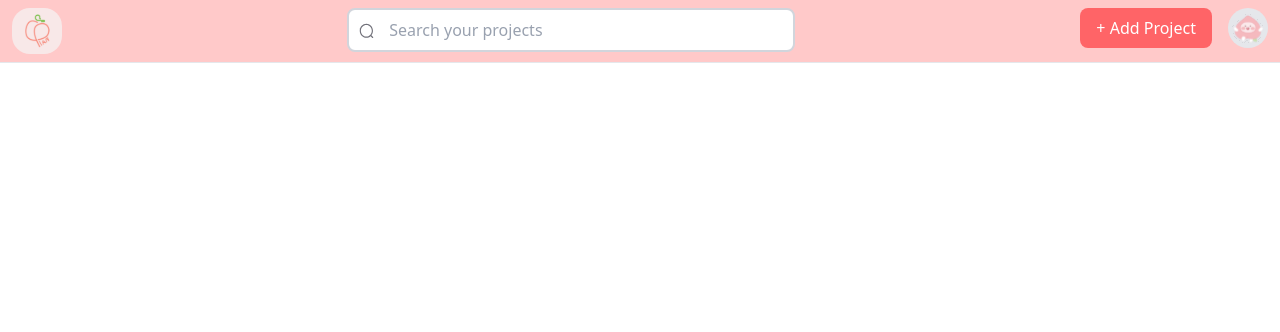
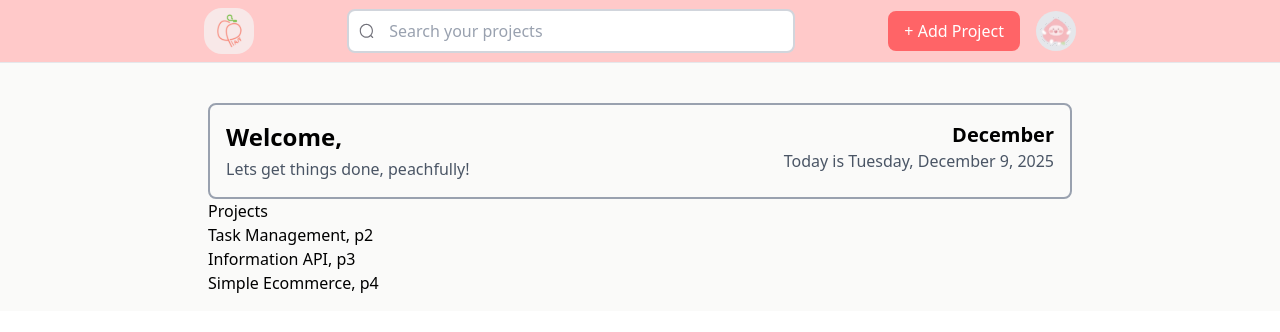
Before and after one commit to aletheaalmas/peachplan, a React (Vite) app: page / in a window 1280 px wide. Shown: the top 332 px of the page. Built offline with nearby package versions, Linux system fonts and the light colour scheme.

Commit message:
feat: add welcome section

```diff
--- a/src/app.tsx
+++ b/src/app.tsx
@@ -1,11 +1,14 @@
 import { SearchBar } from "./components/search-bar";
 import { Button } from "./components/button";
+import { WelcomeSection } from "./components/welcome-section";
+import { Projects } from "./components/projects";
 
 export function App() {
   return (
-    <div>
+    <div className="bg-stone-50">
       <header>
-        <div className="w-full flex justify-between px-3 py-2 border-b border-gray-200 bg-red-200">
+        <div className="w-full border-b border-gray-200 bg-red-200">
+          <div className="max-w-4xl mx-auto flex justify-between items-center px-3 py-2">
             <img
               className="flex gap-3"
               src="/logo.svg"
@@ -17,9 +20,9 @@ export function App() {
             <SearchBar />
             <div className="flex justify-between gap-4">
               <Button label="+ Add Project" />
-            <span className="w-10 h-10 rounded-full bg-gray-200">
+              <span className="w-10 h-10 rounded-full overflow-hidden bg-gray-200">
                 <img
-                className="flex p-1"
+                  className="p-1 object-cover"
                   src="/avatar.svg"
                   alt="User Avatar"
                   width={50}
@@ -28,7 +31,15 @@ export function App() {
               </span>
             </div>
           </div>
+        </div>
       </header>
+      <main className="p-4 max-w-4xl mx-auto">
+        <div>
+        <WelcomeSection />
+        </div>
+
+        <Projects />
+      </main>
     </div>
   );
 }
--- a/src/components/welcome-section.tsx
+++ b/src/components/welcome-section.tsx
@@ -12,15 +12,19 @@ export function WelcomeSection() {
   });
 
   return (
-    <div>
-      <div>
-        <h2>Welcome</h2>
-        <p>Lets get things done, peachfully</p>
-      </div>
+    <div className="border-2 border-gray-400 rounded-lg p-4 mt-6">
+      <div className="flex justify-between items-start">
 
-      <div>
-        <h2>{month}</h2>
-        <p>Today is {fullDate}</p>
+        <div>
+          <h2 className="text-2xl font-semibold">Welcome,</h2>
+          <p className="text-gray-600 mt-1">Lets get things done, peachfully!</p>
+        </div>
+
+
+        <div className="text-right">
+          <h2 className="text-xl font-semibold">{month}</h2>
+          <p className="text-gray-600">Today is {fullDate}</p>
+        </div>
       </div>
     </div>
   );
```
Lines whose indentation alone changed are shown as unchanged.
